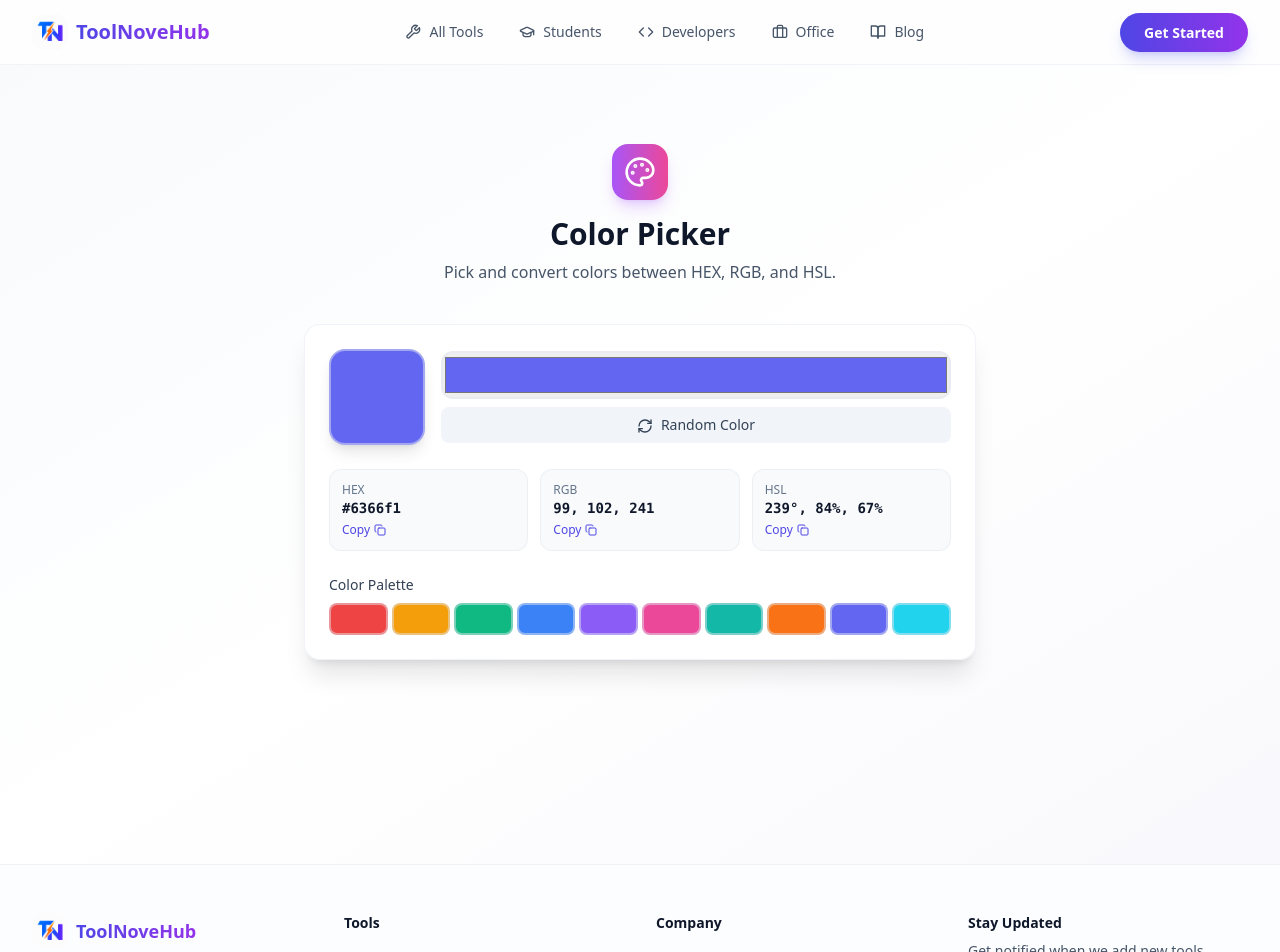
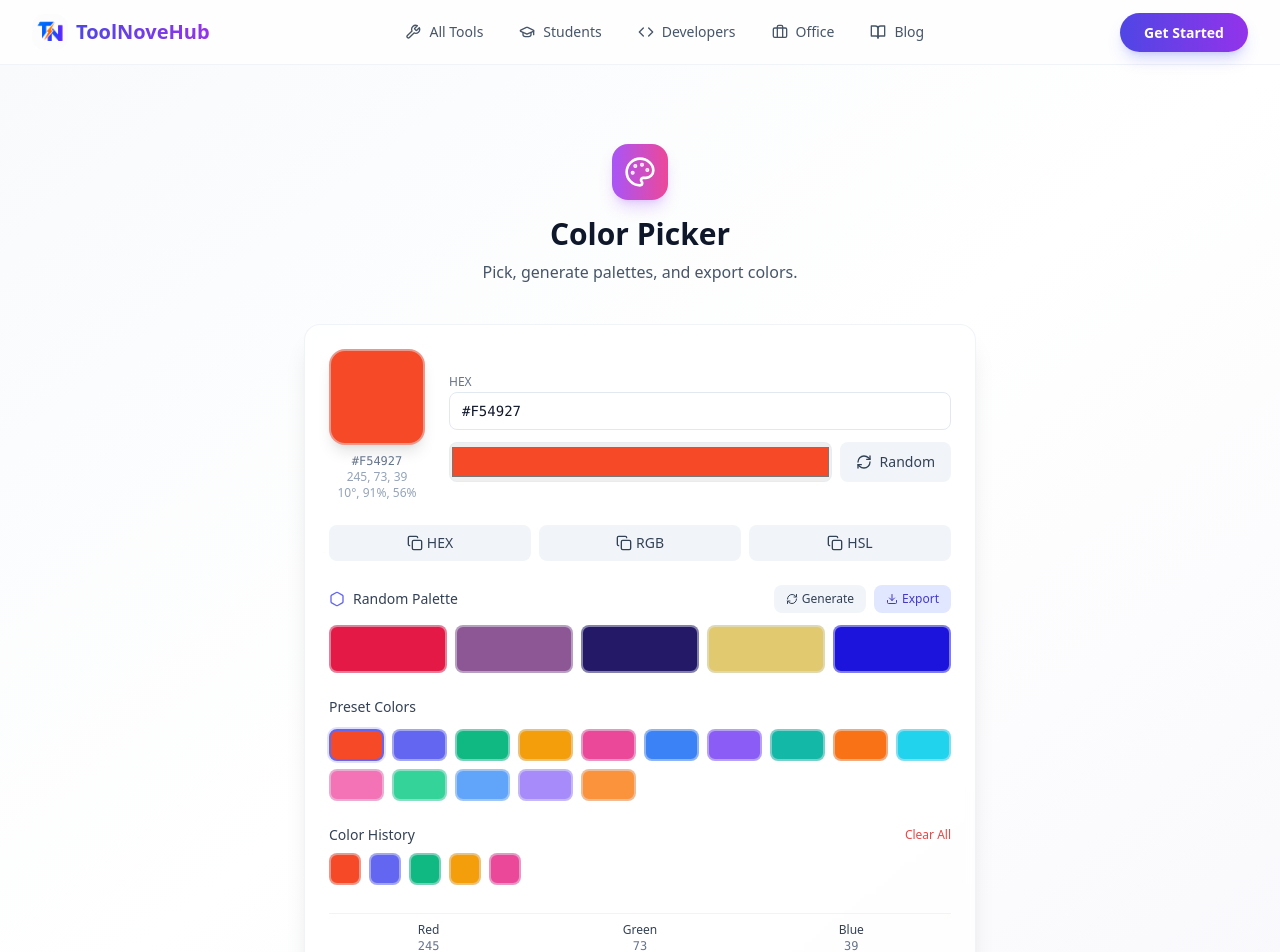
Before and after one commit to sprajeshofficial-wq/ToolNoveHub, a Next.js app: page /tools/color-picker in a window 1280 px wide. Shown: the top 952 px of the page. Built offline with nearby package versions, Linux system fonts and the light colour scheme.

Commit message:
🎨 Major Update: Complete ToolNoveHub with 16 Tools + Enhanced Features

```diff
--- a/app/tools/color-picker/page.tsx
+++ b/app/tools/color-picker/page.tsx
@@ -1,12 +1,38 @@
 'use client';
 
 import { useState } from 'react';
-import { Palette, Copy, Check, RefreshCw } from 'lucide-react';
+import {
+  Palette,
+  Copy,
+  Check,
+  RefreshCw,
+  Download,
+  Plus,
+  Trash2,
+  Hexagon,
+  Eye,
+  Droplet
+} from 'lucide-react';
+
+interface ColorHistory {
+  hex: string;
+  timestamp: number;
+}
 
 export default function ColorPicker() {
-  const [color, setColor] = useState('#6366f1');
+  const [color, setColor] = useState('#F54927');
   const [copied, setCopied] = useState(false);
+  const [copiedValue, setCopiedValue] = useState('');
+  const [colorHistory, setColorHistory] = useState<ColorHistory[]>([
+    { hex: '#F54927', timestamp: Date.now() },
+    { hex: '#6366F1', timestamp: Date.now() - 1000 },
+    { hex: '#10B981', timestamp: Date.now() - 2000 },
+    { hex: '#F59E0B', timestamp: Date.now() - 3000 },
+    { hex: '#EC4899', timestamp: Date.now() - 4000 },
+  ]);
+  const [showPalette, setShowPalette] = useState(false);
 
+  // Hex to RGB conversion
   const hexToRgb = (hex: string) => {
     const result = /^#?([a-f\d]{2})([a-f\d]{2})([a-f\d]{2})$/i.exec(hex);
     return result ? {
@@ -16,6 +42,7 @@ export default function ColorPicker() {
     } : { r: 0, g: 0, b: 0 };
   };
 
+  // Hex to HSL conversion
   const hexToHsl = (hex: string) => {
     const { r, g, b } = hexToRgb(hex);
     const max = Math.max(r, g, b) / 255;
@@ -38,100 +65,287 @@ export default function ColorPicker() {
   const rgb = hexToRgb(color);
   const hsl = hexToHsl(color);
 
-  const copyToClipboard = async (text: string) => {
+  // Generate random color
+  const randomColor = () => {
+    const randomHex = '#' + Math.floor(Math.random() * 16777215).toString(16).padStart(6, '0').toUpperCase();
+    setColor(randomHex);
+    addToHistory(randomHex);
+  };
+
+  // Generate random palette (5 colors)
+  const generatePalette = () => {
+    const palette: string[] = [];
+    for (let i = 0; i < 5; i++) {
+      const randomHex = '#' + Math.floor(Math.random() * 16777215).toString(16).padStart(6, '0').toUpperCase();
+      palette.push(randomHex);
+    }
+    return palette;
+  };
+
+  const [paletteColors, setPaletteColors] = useState<string[]>(generatePalette());
+
+  const regeneratePalette = () => {
+    setPaletteColors(generatePalette());
+  };
+
+  // Add color to history
+  const addToHistory = (hex: string) => {
+    setColorHistory(prev => {
+      const filtered = prev.filter(c => c.hex !== hex);
+      const newHistory = [{ hex, timestamp: Date.now() }, ...filtered];
+      return newHistory.slice(0, 12); // Keep only last 12 colors
+    });
+  };
+
+  // Copy to clipboard
+  const copyToClipboard = async (text: string, label: string) => {
     await navigator.clipboard.writeText(text);
     setCopied(true);
-    setTimeout(() => setCopied(false), 2000);
+    setCopiedValue(label);
+    setTimeout(() => {
+      setCopied(false);
+      setCopiedValue('');
+    }, 2000);
   };
 
-  const randomColor = () => {
-    setColor('#' + Math.floor(Math.random() * 16777215).toString(16).padStart(6, '0'));
+  const isCopied = (label: string) => copied && copiedValue === label;
+
+  // Export colors as CSS variables or JSON
+  const exportColors = () => {
+    const allColors = [color, ...paletteColors, ...colorHistory.map(c => c.hex)];
+    const uniqueColors = [...new Set(allColors)];
+
+    const cssVars = uniqueColors.map((c, i) => `--color-${i + 1}: ${c};`).join('\n');
+    const json = JSON.stringify(uniqueColors, null, 2);
+
+    // Create download
+    const blob = new Blob([json], { type: 'application/json' });
+    const url = URL.createObjectURL(blob);
+    const link = document.createElement('a');
+    link.href = url;
+    link.download = `colors-${Date.now()}.json`;
+    link.click();
+    URL.revokeObjectURL(url);
   };
+
+  // Remove color from history
+  const removeFromHistory = (hex: string) => {
+    setColorHistory(prev => prev.filter(c => c.hex !== hex));
+  };
+
+  const presetColors = [
+    '#F54927', '#6366F1', '#10B981', '#F59E0B', '#EC4899',
+    '#3B82F6', '#8B5CF6', '#14B8A6', '#F97316', '#22D3EE',
+    '#F472B6', '#34D399', '#60A5FA', '#A78BFA', '#FB923C'
+  ];
+
+  const isColorInHistory = (hex: string) => colorHistory.some(c => c.hex === hex);
 
   return (
     <div className="min-h-screen py-20 px-4 bg-gradient-to-br from-slate-50 via-white to-purple-50/30">
       <div className="mx-auto max-w-2xl">
+        {/* Header */}
         <div className="text-center mb-10">
           <div className="inline-flex items-center justify-center rounded-2xl bg-gradient-to-r from-purple-500 to-pink-500 p-3 shadow-lg shadow-purple-500/25">
             <Palette className="h-8 w-8 text-white" />
           </div>
           <h1 className="mt-4 text-3xl font-bold text-slate-900">Color Picker</h1>
-          <p className="mt-2 text-slate-600">Pick and convert colors between HEX, RGB, and HSL.</p>
+          <p className="mt-2 text-slate-600">Pick, generate palettes, and export colors.</p>
         </div>
 
         <div className="rounded-2xl bg-white/80 backdrop-blur-sm border border-slate-200/50 p-6 shadow-xl space-y-6">
-          {/* Color Preview */}
-          <div className="flex items-center gap-4">
+          {/* Color Preview & Picker */}
+          <div className="flex items-center gap-6">
+            {/* Color Preview Box with values */}
+            <div className="flex-shrink-0">
               <div
-              className="h-24 w-24 rounded-2xl shadow-lg border-2 border-slate-200/50"
+                className="h-24 w-24 rounded-2xl shadow-lg border-2 border-slate-200/50 transition-all duration-300"
                 style={{ backgroundColor: color }}
               />
-            <div className="flex-1">
+              <div className="mt-2 text-center">
+                <p className="text-xs font-mono text-slate-500">{color}</p>
+                <p className="text-xs text-slate-400">{rgb.r}, {rgb.g}, {rgb.b}</p>
+                <p className="text-xs text-slate-400">{hsl.h}°, {hsl.s}%, {hsl.l}%</p>
+              </div>
+            </div>
+
+            {/* Color Inputs */}
+            <div className="flex-1 space-y-3">
+              <div>
+                <label className="text-xs font-medium text-slate-500">HEX</label>
+                <input
+                  type="text"
+                  value={color}
+                  onChange={(e) => {
+                    const val = e.target.value;
+                    setColor(val);
+                    if (/^#[0-9A-Fa-f]{6}$/.test(val)) {
+                      addToHistory(val);
+                    }
+                  }}
+                  className="w-full rounded-lg border border-slate-200 px-3 py-2 text-sm font-mono focus:border-indigo-500 focus:outline-none"
+                />
+              </div>
+              <div className="flex gap-2">
                 <input
                   type="color"
                   value={color}
-                onChange={(e) => setColor(e.target.value)}
-                className="w-full h-12 rounded-xl cursor-pointer border-2 border-slate-200/50"
+                  onChange={(e) => {
+                    const val = e.target.value;
+                    setColor(val);
+                    addToHistory(val);
+                  }}
+                  className="flex-1 h-10 rounded-lg cursor-pointer border border-slate-200/50"
                 />
                 <button
                   onClick={randomColor}
-                className="mt-2 w-full rounded-lg bg-slate-100 px-4 py-2 text-sm font-medium text-slate-700 transition-all hover:bg-slate-200"
+                  className="px-4 py-2 rounded-lg bg-slate-100 hover:bg-slate-200 text-slate-700 text-sm font-medium transition-all flex items-center gap-2 whitespace-nowrap"
                 >
-                <RefreshCw className="h-4 w-4 inline mr-2" />
-                Random Color
+                  <RefreshCw className="h-4 w-4" />
+                  Random
                 </button>
               </div>
             </div>
+          </div>
 
-          {/* Color Values */}
-          <div className="grid grid-cols-3 gap-3">
-            <div className="rounded-xl bg-slate-50 p-3 border border-slate-200/50">
-              <p className="text-xs text-slate-500">HEX</p>
-              <p className="font-mono text-sm font-semibold text-slate-900 break-all">{color}</p>
+          {/* Copy Buttons */}
+          <div className="flex flex-wrap gap-2">
+            {[
+              { label: 'HEX', value: color },
+              { label: 'RGB', value: `rgb(${rgb.r}, ${rgb.g}, ${rgb.b})` },
+              { label: 'HSL', value: `hsl(${hsl.h}, ${hsl.s}%, ${hsl.l}%)` },
+            ].map((item) => (
               <button
-                onClick={() => copyToClipboard(color)}
-                className="mt-1 text-xs text-indigo-600 hover:underline flex items-center gap-1"
+                key={item.label}
+                onClick={() => copyToClipboard(item.value, item.label)}
+                className={`flex-1 min-w-[80px] rounded-lg px-3 py-2 text-sm font-medium transition-all flex items-center justify-center gap-1 ${
+                  isCopied(item.label)
+                    ? 'bg-emerald-100 text-emerald-700'
+                    : 'bg-slate-100 hover:bg-slate-200 text-slate-700'
+                }`}
               >
-                {copied ? 'Copied!' : 'Copy'}
-                <Copy className="h-3 w-3" />
+                {isCopied(item.label) ? (
+                  <Check className="h-4 w-4" />
+                ) : (
+                  <Copy className="h-4 w-4" />
+                )}
+                {item.label}
               </button>
+            ))}
           </div>
-            <div className="rounded-xl bg-slate-50 p-3 border border-slate-200/50">
-              <p className="text-xs text-slate-500">RGB</p>
-              <p className="font-mono text-sm font-semibold text-slate-900">{rgb.r}, {rgb.g}, {rgb.b}</p>
+
+          {/* Random Palette */}
+          <div>
+            <div className="flex items-center justify-between mb-3">
+              <div className="flex items-center gap-2">
+                <Hexagon className="h-4 w-4 text-indigo-500" />
+                <p className="text-sm font-medium text-slate-700">Random Palette</p>
+              </div>
+              <div className="flex gap-2">
                 <button
-                onClick={() => copyToClipboard(`rgb(${rgb.r}, ${rgb.g}, ${rgb.b})`)}
-                className="mt-1 text-xs text-indigo-600 hover:underline flex items-center gap-1"
+                  onClick={regeneratePalette}
+                  className="px-3 py-1.5 rounded-lg bg-slate-100 hover:bg-slate-200 text-slate-700 text-xs font-medium transition-all flex items-center gap-1"
                 >
-                {copied ? 'Copied!' : 'Copy'}
-                <Copy className="h-3 w-3" />
+                  <RefreshCw className="h-3 w-3" />
+                  Generate
                 </button>
-            </div>
-            <div className="rounded-xl bg-slate-50 p-3 border border-slate-200/50">
-              <p className="text-xs text-slate-500">HSL</p>
-              <p className="font-mono text-sm font-semibold text-slate-900">{hsl.h}°, {hsl.s}%, {hsl.l}%</p>
                 <button
-                onClick={() => copyToClipboard(`hsl(${hsl.h}, ${hsl.s}%, ${hsl.l}%)`)}
-                className="mt-1 text-xs text-indigo-600 hover:underline flex items-center gap-1"
+                  onClick={exportColors}
+                  className="px-3 py-1.5 rounded-lg bg-indigo-100 hover:bg-indigo-200 text-indigo-700 text-xs font-medium transition-all flex items-center gap-1"
                 >
-                {copied ? 'Copied!' : 'Copy'}
-                <Copy className="h-3 w-3" />
+                  <Download className="h-3 w-3" />
+                  Export
                 </button>
               </div>
             </div>
+            <div className="grid grid-cols-5 gap-2">
+              {paletteColors.map((c, i) => (
+                <button
+                  key={i}
+                  onClick={() => {
+                    setColor(c);
+                    addToHistory(c);
+                  }}
+                  className="group relative h-12 rounded-lg border-2 border-slate-200/50 transition-all hover:scale-105 hover:shadow-lg"
+                  style={{ backgroundColor: c }}
+                >
+                  <span className="absolute inset-0 flex items-center justify-center opacity-0 group-hover:opacity-100 bg-black/40 rounded-lg text-white text-xs font-mono transition-opacity">
+                    {c}
+                  </span>
+                </button>
+              ))}
+            </div>
+          </div>
 
-          {/* Color Swatches */}
+          {/* Preset Colors */}
           <div>
-            <p className="text-sm font-medium text-slate-700 mb-2">Color Palette</p>
-            <div className="grid grid-cols-10 gap-1">
-              {['#ef4444', '#f59e0b', '#10b981', '#3b82f6', '#8b5cf6', '#ec4899', '#14b8a6', '#f97316', '#6366f1', '#22d3ee'].map((c) => (
+            <p className="text-sm font-medium text-slate-700 mb-3">Preset Colors</p>
+            <div className="grid grid-cols-8 gap-2 sm:grid-cols-10">
+              {presetColors.map((c) => (
                 <button
                   key={c}
-                  onClick={() => setColor(c)}
-                  className="h-8 w-full rounded-lg border-2 border-slate-200/50 transition-all hover:scale-110 hover:shadow-lg"
+                  onClick={() => {
+                    setColor(c);
+                    addToHistory(c);
+                  }}
+                  className={`h-8 w-full rounded-lg border-2 transition-all hover:scale-110 hover:shadow-lg ${
+                    color === c ? 'border-indigo-500 ring-2 ring-indigo-500/20' : 'border-slate-200/50'
+                  }`}
                   style={{ backgroundColor: c }}
+                  title={c}
                 />
               ))}
+            </div>
+          </div>
+
+          {/* Color History */}
+          {colorHistory.length > 0 && (
+            <div>
+              <div className="flex items-center justify-between mb-2">
+                <p className="text-sm font-medium text-slate-700">Color History</p>
+                <button
+                  onClick={() => setColorHistory([])}
+                  className="text-xs text-red-500 hover:text-red-600 transition-colors"
+                >
+                  Clear All
+                </button>
+              </div>
+              <div className="flex flex-wrap gap-2">
+                {colorHistory.map((item) => (
+                  <div key={item.hex} className="group relative">
+                    <button
+                      onClick={() => {
+                        setColor(item.hex);
+                      }}
+                      className="h-8 w-8 rounded-lg border-2 border-slate-200/50 transition-all hover:scale-110 hover:shadow-lg"
+                      style={{ backgroundColor: item.hex }}
+                      title={item.hex}
+                    />
+                    <button
+                      onClick={() => removeFromHistory(item.hex)}
+                      className="absolute -top-1 -right-1 opacity-0 group-hover:opacity-100 bg-red-500 text-white rounded-full p-0.5 transition-opacity"
+                    >
+                      <Trash2 className="h-3 w-3" />
+                    </button>
+                  </div>
+                ))}
+              </div>
+            </div>
+          )}
+
+          {/* Color Info Grid */}
+          <div className="grid grid-cols-3 gap-3 text-center text-xs text-slate-500 pt-2 border-t border-slate-200/50">
+            <div>
+              <p className="font-medium text-slate-700">Red</p>
+              <p className="font-mono">{rgb.r}</p>
+            </div>
+            <div>
+              <p className="font-medium text-slate-700">Green</p>
+              <p className="font-mono">{rgb.g}</p>
+            </div>
+            <div>
+              <p className="font-medium text-slate-700">Blue</p>
+              <p className="font-mono">{rgb.b}</p>
             </div>
           </div>
         </div>
```
Also changed, not shown: app/tools/calculator/page.tsx (+17 -10 lines). Lines whose indentation alone changed are shown as unchanged.
